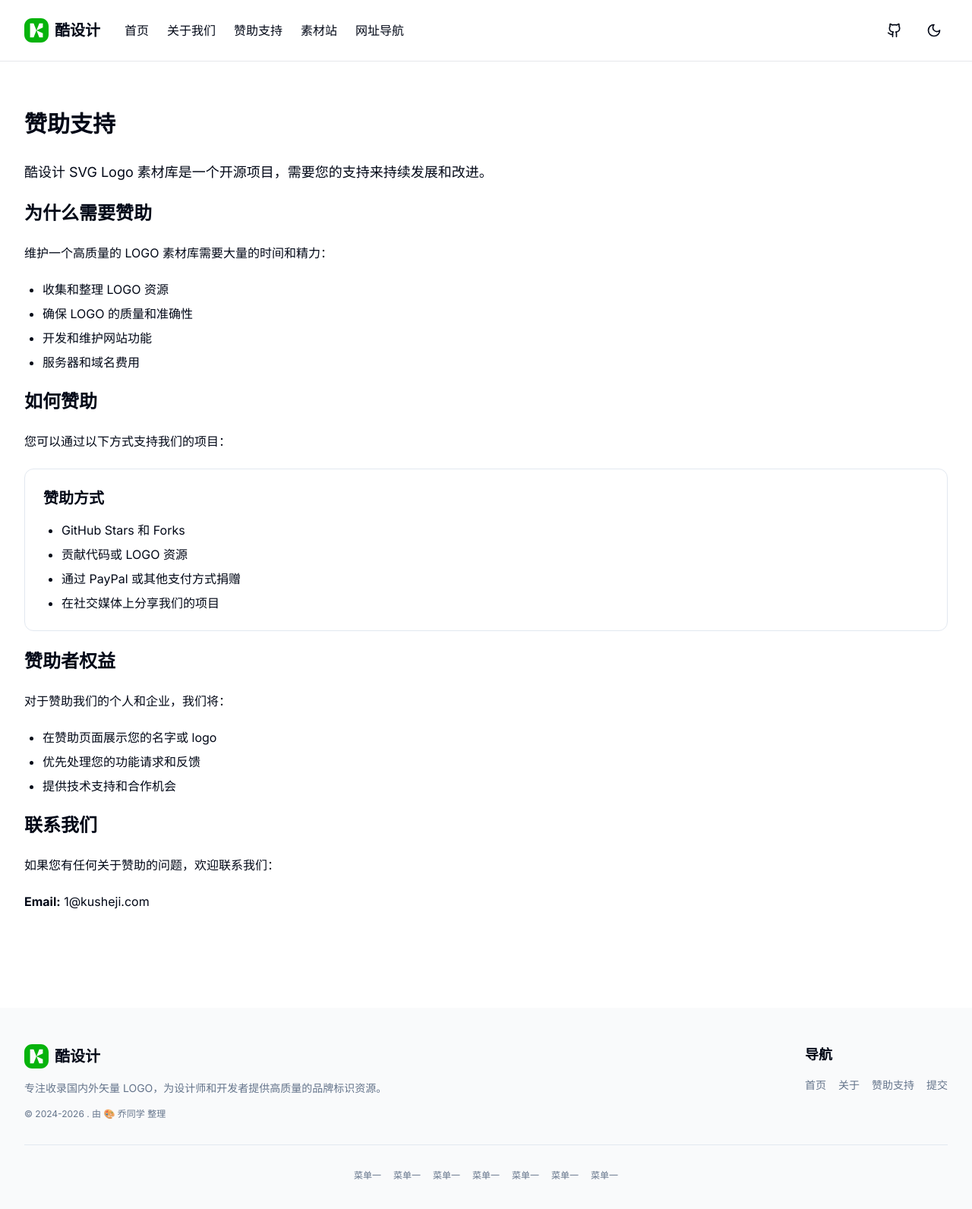
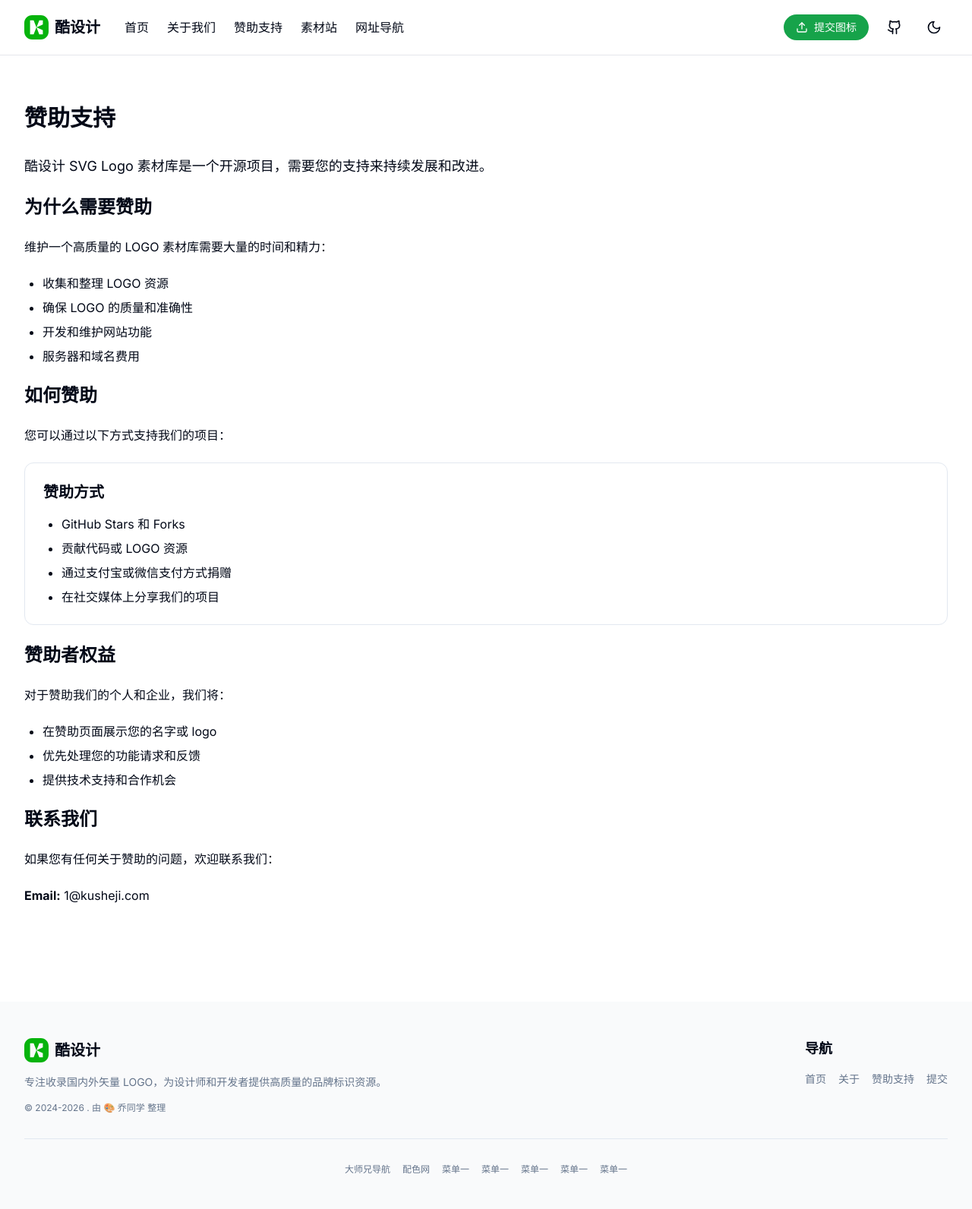
Before and after one commit to xmbsm/kulogo, a Next.js app: page /sponsor in a window 1280 px wide. Shown: the top 1592 px of the page at 76% size. Built offline with nearby package versions, Linux system fonts and the light colour scheme; no server answers.

Commit message:
第一版

```diff
--- a/package.json
+++ b/package.json
@@ -23,6 +23,7 @@
     "shiki": "^1.24.0",
     "sonner": "^1.5.0",
     "tailwind-merge": "^2.5.4",
+    "tally-embed": "^1.0.0",
     "yaml": "^2.6.0"
   },
   "devDependencies": {
--- a/src/app/page.tsx
+++ b/src/app/page.tsx
@@ -342,7 +342,7 @@ export default function Home() {
   return (
     <div className="min-h-screen transition-colors duration-300">
       <div className="min-h-screen bg-background text-foreground">
-        <Header selectedLogosCount={selectedLogos.size} onBatchDownload={handleBatchDownload} />
+        <Header />
 
         {/* Hero区域 - 全屏显示 */}
         <div className="relative min-h-[80vh] flex items-center justify-center mb-4 lg:mb-6 w-full mt-0">
@@ -493,7 +493,7 @@ export default function Home() {
             />
           </div>
 
-          <div className="flex flex-wrap gap-2 mb-6">
+          <div className="flex flex-wrap justify-between items-center gap-2 mb-6">
             <div className="flex items-center gap-2">
               <span className="text-sm font-medium text-muted-foreground">排序：</span>
               <button
@@ -519,6 +519,15 @@ export default function Home() {
                 A-Z排序
               </button>
             </div>
+            {selectedLogos.size > 0 && (
+              <button
+                onClick={handleBatchDownload}
+                className="flex items-center gap-2 px-4 py-2 bg-[rgb(22_163_74)] text-white rounded-full text-sm font-medium hover:bg-[rgb(22_163_74)]/90 hover:shadow-[0_4px_12px_rgba(22,163,74,0.3)] transition-all duration-300"
+              >
+                <Download className="w-4 h-4" />
+                批量下载 ({selectedLogos.size})
+              </button>
+            )}
           </div>
 
           <div className="flex flex-col lg:flex-row gap-4 lg:gap-8">
--- a/src/app/sponsor/page.tsx
+++ b/src/app/sponsor/page.tsx
@@ -43,7 +43,7 @@ const SponsorPage = () => {
             <ul className="list-disc pl-6 space-y-2">
               <li>GitHub Stars 和 Forks</li>
               <li>贡献代码或 LOGO 资源</li>
-              <li>通过 PayPal 或其他支付方式捐赠</li>
+              <li>通过支付宝或微信支付方式捐赠</li>
               <li>在社交媒体上分享我们的项目</li>
             </ul>
           </div>
--- a/src/components/Footer.tsx
+++ b/src/components/Footer.tsx
@@ -82,8 +82,8 @@ export default function Footer() {
         {/* 底部链接 */}
         <div className="border-t border-border pt-8 text-center">
           <div className="flex flex-wrap justify-center gap-4 text-xs text-muted-foreground">
-            <a href="#" target="_blank" rel="noopener noreferrer" className="hover:text-[#22c55e] transition-colors">菜单一</a>
-            <a href="#" target="_blank" rel="noopener noreferrer" className="hover:text-[#22c55e] transition-colors">菜单一</a>
+            <a href="https://dsxdh.com/" target="_blank" rel="noopener noreferrer" className="hover:text-[#22c55e] transition-colors">大师兄导航</a>
+            <a href="https://ps.shijuefuhao.com/" target="_blank" rel="noopener noreferrer" className="hover:text-[#22c55e] transition-colors">配色网</a>
             <a href="#" target="_blank" rel="noopener noreferrer" className="hover:text-[#22c55e] transition-colors">菜单一</a>
             <a href="#" target="_blank" rel="noopener noreferrer" className="hover:text-[#22c55e] transition-colors">菜单一</a>
             <a href="#" target="_blank" rel="noopener noreferrer" className="hover:text-[#22c55e] transition-colors">菜单一</a>
--- a/src/components/Header.tsx
+++ b/src/components/Header.tsx
@@ -1,14 +1,10 @@
 "use client";
 
 import { useState, useEffect } from "react";
-import { Sun, Moon, Github, Download } from "lucide-react";
+import { Sun, Moon, Github, Download, Upload, House, FileText, Heart, Package, Link } from "lucide-react";
+import TallyEmbed from "tally-embed";
 
-interface HeaderProps {
-  selectedLogosCount?: number;
-  onBatchDownload?: () => void;
-}
-
-export default function Header({ selectedLogosCount = 0, onBatchDownload }: HeaderProps) {
+export default function Header() {
   const [isDarkMode, setIsDarkMode] = useState(false);
   const [isMobileMenuOpen, setIsMobileMenuOpen] = useState(false);
   const [isClient, setIsClient] = useState(false);
@@ -63,7 +59,7 @@ export default function Header({ selectedLogosCount = 0, onBatchDownload }: Head
     <div className="bg-white dark:bg-gray-900 text-foreground border-b border-gray-200 dark:border-gray-800 w-full">
       <nav className="sticky top-0 z-50 bg-white/80 dark:bg-gray-900/80 backdrop-blur-sm w-full">
         <div className="w-full px-4 sm:px-6 lg:px-8">
-          <div className="flex items-center h-16 sm:h-20">
+          <div className="flex items-center h-[3.5rem] sm:h-[3.5rem] md:h-[4.5rem] lg:h-[4.5rem] xl:h-[4.5rem] 2xl:h-[4.5rem]">
             <div className="flex items-center gap-8">
               <a href="/" className="flex items-center gap-2 hover:opacity-90 transition-opacity">
                 <div className="w-8 h-8">
@@ -87,20 +83,31 @@ export default function Header({ selectedLogosCount = 0, onBatchDownload }: Head
             </div>
 
             <div className="ml-auto flex items-center gap-4">
-              {selectedLogosCount > 0 && onBatchDownload && (
-                <button
-                  onClick={onBatchDownload}
-                  className="flex items-center gap-2 px-4 py-2 bg-primary text-primary-foreground rounded-lg hover:opacity-90 transition-opacity"
-                >
-                  <Download className="w-4 h-4" />
-                  批量下载 ({selectedLogosCount})
-                </button>
-              )}
+              <button
+                onClick={async () => {
+                  try {
+                    await TallyEmbed.openPopup("wza6xZ", {
+                      layout: "slidein",
+                      position: "bottom-right",
+                      width: 375,
+                      onSubmit: (payload) => {
+                        console.log("Form submitted:", payload);
+                      },
+                    });
+                  } catch (error) {
+                    console.error("Error opening Tally form:", error);
+                  }
+                }}
+                className="md:flex hidden items-center gap-2 px-4 py-2 bg-[rgb(22_163_74)] text-white rounded-full text-sm font-medium hover:bg-[rgb(22_163_74)]/90 hover:shadow-[0_4px_12px_rgba(22,163,74,0.3)] transition-all duration-300" style={{ lineHeight: '1.1rem' }}
+              >
+                <Upload className="w-4 h-4" />
+                提交图标
+              </button>
               <a
                 href="https://github.com/xmbsm/kulogo"
                 target="_blank"
                 rel="noopener noreferrer"
-                className="p-2 rounded-lg hover:bg-accent transition-colors"
+                className="md:block hidden p-2 rounded-lg hover:bg-accent transition-colors"
               >
                 <Github className="w-5 h-5" />
               </a>
@@ -127,11 +134,50 @@ export default function Header({ selectedLogosCount = 0, onBatchDownload }: Head
         {isMobileMenuOpen && (
           <div className="md:hidden absolute top-full left-0 right-0 border-t border-border bg-white dark:bg-gray-900 shadow-lg z-40 w-full">
             <div className="w-full px-4 sm:px-6 lg:px-8 py-4 space-y-3">
-              <a href="/" className="block py-2 text-foreground hover:text-[#16a34a] transition-colors">首页</a>
-              <a href="/about" className="block py-2 text-foreground hover:text-[#16a34a] transition-colors">关于我们</a>
-              <a href="/sponsor" className="block py-2 text-foreground hover:text-[#16a34a] transition-colors">赞助支持</a>
-              <a href="https://sucai.kusheji.com/" target="_blank" rel="noopener noreferrer" className="block py-2 text-foreground hover:text-[#16a34a] transition-colors">素材站</a>
-              <a href="https://dh.kusheji.com/" target="_blank" rel="noopener noreferrer" className="block py-2 text-foreground hover:text-[#16a34a] transition-colors">网址导航</a>
+              <a href="/" className="flex items-center gap-2 py-2 text-foreground hover:text-[#16a34a] transition-colors">
+                <House className="w-4 h-4" />
+                首页
+              </a>
+              <a href="/about" className="flex items-center gap-2 py-2 text-foreground hover:text-[#16a34a] transition-colors">
+                <FileText className="w-4 h-4" />
+                关于我们
+              </a>
+              <a href="/sponsor" className="flex items-center gap-2 py-2 text-foreground hover:text-[#16a34a] transition-colors">
+                <Heart className="w-4 h-4" />
+                赞助支持
+              </a>
+              <a href="https://sucai.kusheji.com/" target="_blank" rel="noopener noreferrer" className="flex items-center gap-2 py-2 text-foreground hover:text-[#16a34a] transition-colors">
+                <Package className="w-4 h-4" />
+                素材站
+              </a>
+              <a href="https://dh.kusheji.com/" target="_blank" rel="noopener noreferrer" className="flex items-center gap-2 py-2 text-foreground hover:text-[#16a34a] transition-colors">
+                <Link className="w-4 h-4" />
+                网址导航
+              </a>
+              <button
+                onClick={async () => {
+                  try {
+                    await TallyEmbed.openPopup("wza6xZ", {
+                      layout: "slidein",
+                      position: "bottom-right",
+                      width: 375,
+                      onSubmit: (payload) => {
+                        console.log("Form submitted:", payload);
+                      },
+                    });
+                  } catch (error) {
+                    console.error("Error opening Tally form:", error);
+                  }
+                }}
+                className="flex items-center gap-2 py-2 text-foreground hover:text-[#16a34a] transition-colors w-full text-left"
+              >
+                <Upload className="w-4 h-4" />
+                提交图标
+              </button>
+              <a href="https://github.com/xmbsm/kulogo" target="_blank" rel="noopener noreferrer" className="flex items-center gap-2 py-2 text-foreground hover:text-[#16a34a] transition-colors">
+                <Github className="w-4 h-4" />
+                GitHub
+              </a>
             </div>
           </div>
         )}
```
Also changed, not shown: 2 other files (tests, documents, lock files or other folders).
